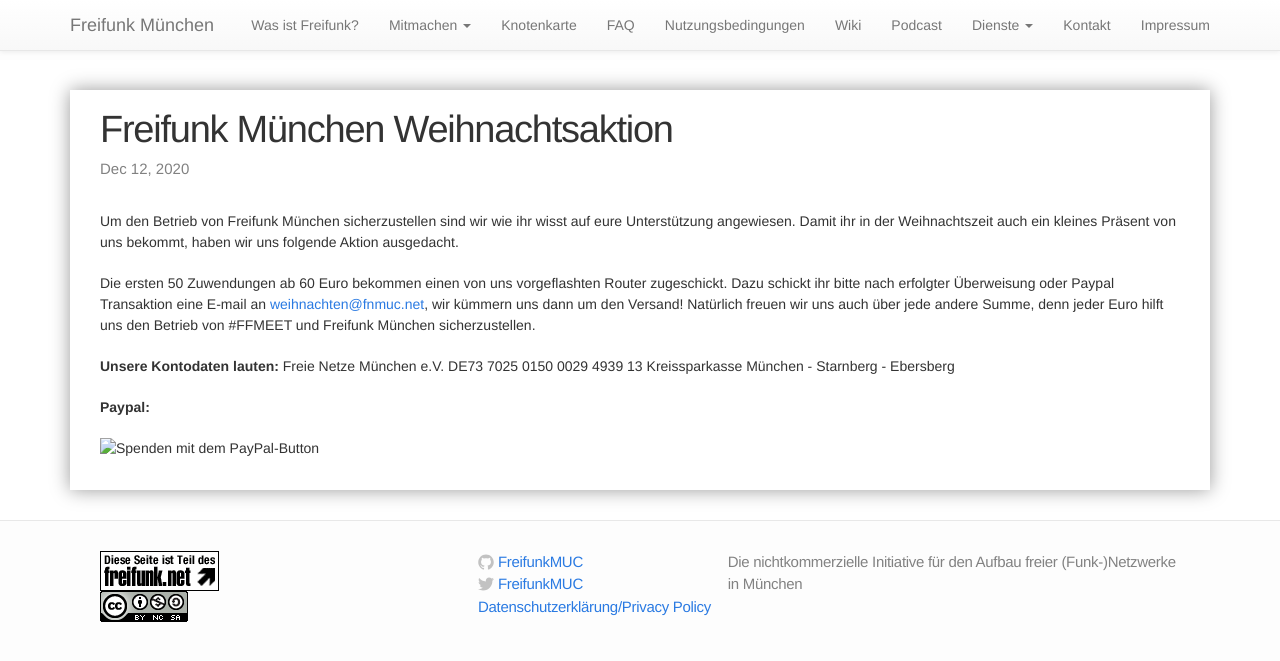
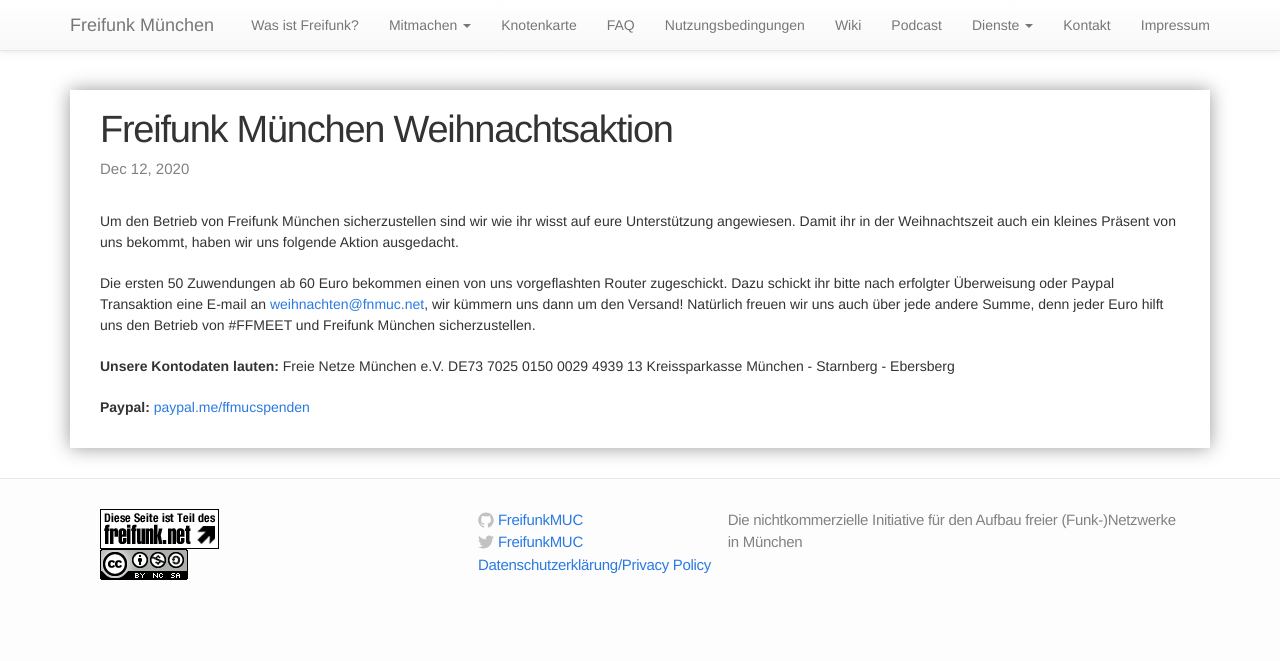
Before and after one commit to freifunkMUC/freifunkmuc.github.io, a Jekyll site: the page built from _posts/2020-12-12-weihnachtsaktion.markdown, in a window 1280 px wide. Shown: the top 661 px of the page. Built offline with Jekyll 4.4.1, drawn with Linux system fonts in a browser that asks for light colours.

Commit message:
Update 2020-12-12-weihnachtsaktion.markdown

```diff
--- a/_posts/2020-12-12-weihnachtsaktion.markdown
+++ b/_posts/2020-12-12-weihnachtsaktion.markdown
@@ -15,11 +15,4 @@ DE73 7025 0150 0029 4939 13
 Kreissparkasse München - Starnberg - Ebersberg
 
 **Paypal:**
-<html>
-<form action="https://www.paypal.com/cgi-bin/webscr" method="post" target="_top">
-<input type="hidden" name="cmd" value="_s-xclick" />
-<input type="hidden" name="hosted_button_id" value="72YXAEKPGQR2A" />
-<input type="image" src="https://www.paypalobjects.com/de_DE/DE/i/btn/btn_donateCC_LG.gif" border="0" name="submit" title="PayPal - The safer, easier way to pay online!" alt="Spenden mit dem PayPal-Button" />
-<img alt="" border="0" src="https://www.paypal.com/de_DE/i/scr/pixel.gif" width="1" height="1" />
-</form>
-</html>
+[paypal.me/ffmucspenden](paypal.me/ffmucspenden)
```
